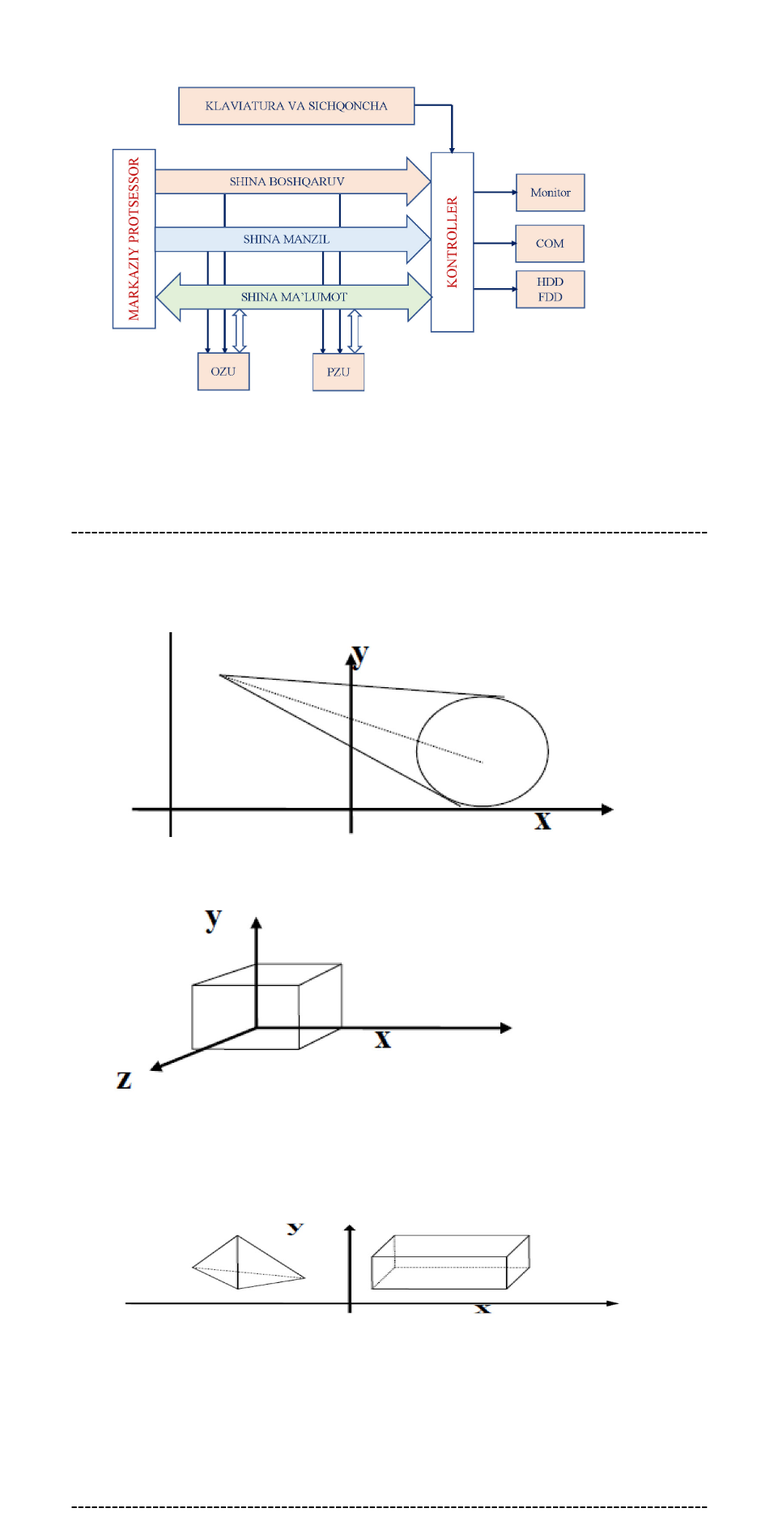
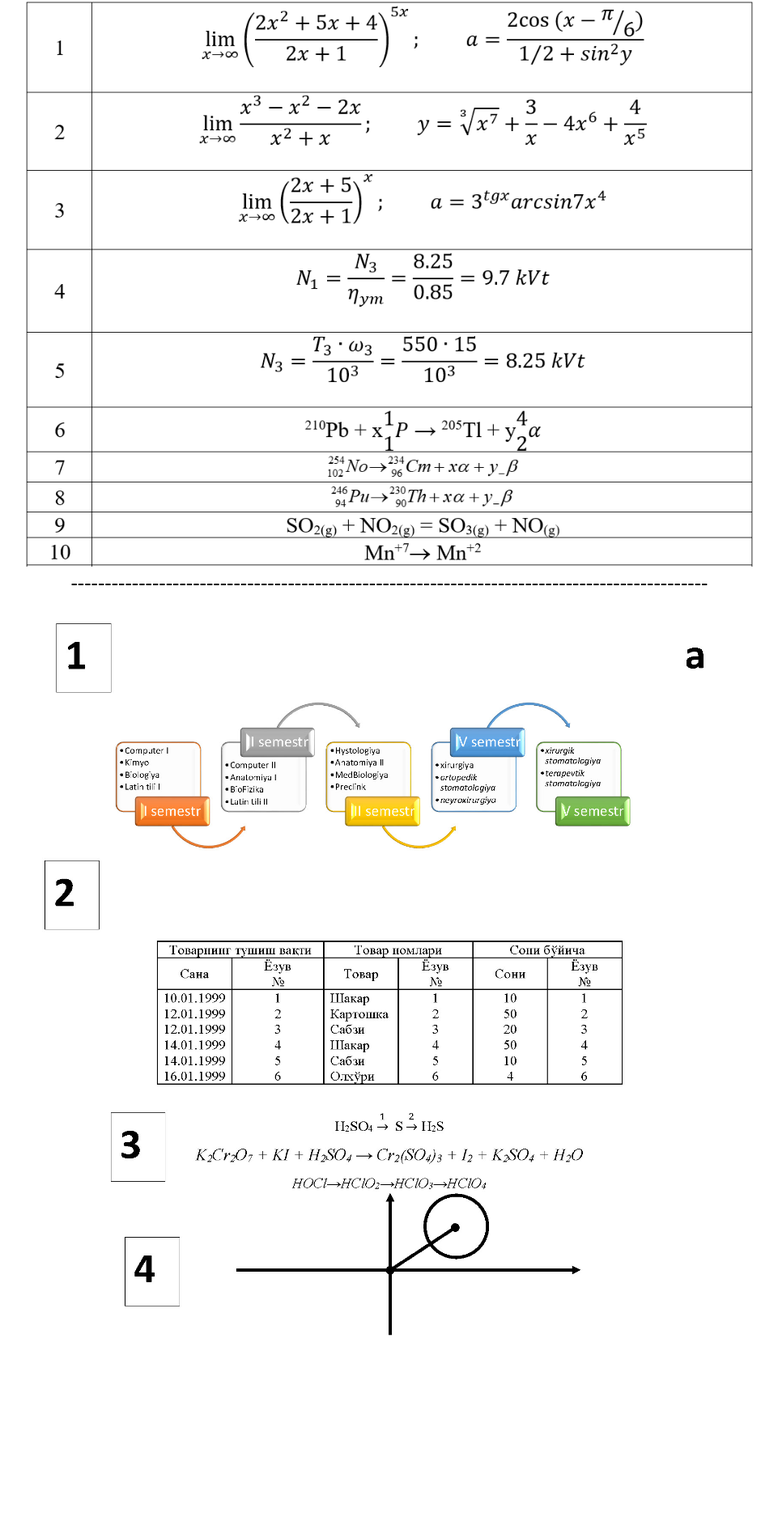
Before and after one commit to fayzullabekchanov/kiut_dars, a React (Create React App) app: page / in a window 1280 px wide. Shown: the top 1879 px of the page at 81% size, without its empty margins (159-1120 px from the left). Built offline with nearby package versions, Linux system fonts and the light colour scheme.

Commit message:
word_1_2_f_variant

```diff
--- a/src/App.js
+++ b/src/App.js
@@ -3,17 +3,21 @@ import React from 'react';
 import 'bootstrap/dist/css/bootstrap.css';
 import './App.css';
 
-import Worddagi1 from './word1.jpg'
-import Worddagi2 from './word2.jpg'
 import Worddagi3 from './formula.png'
 
+import Worddagi4 from './a.jpg'
+import Worddagi5 from './b.jpg'
+import Worddagi6 from './c.jpg'
+import Worddagi7 from './d.jpg'
 function App() {
 
     return (
         <div className="App">
-            <img src={Worddagi1} width={900} alt=""/>----------------------------------------------------------------------------------------------
-            <img src={Worddagi2} width={900} alt=""/>----------------------------------------------------------------------------------------------
             <img src={Worddagi3} width={900} alt=""/>----------------------------------------------------------------------------------------------
+            <img src={Worddagi4} width={900} alt=""/>----------------------------------------------------------------------------------------------
+            <img src={Worddagi5} width={900} alt=""/>----------------------------------------------------------------------------------------------
+            <img src={Worddagi6} width={900} alt=""/>----------------------------------------------------------------------------------------------
+            <img src={Worddagi7} width={900} alt=""/>----------------------------------------------------------------------------------------------
         </div>
     );
 }
```
